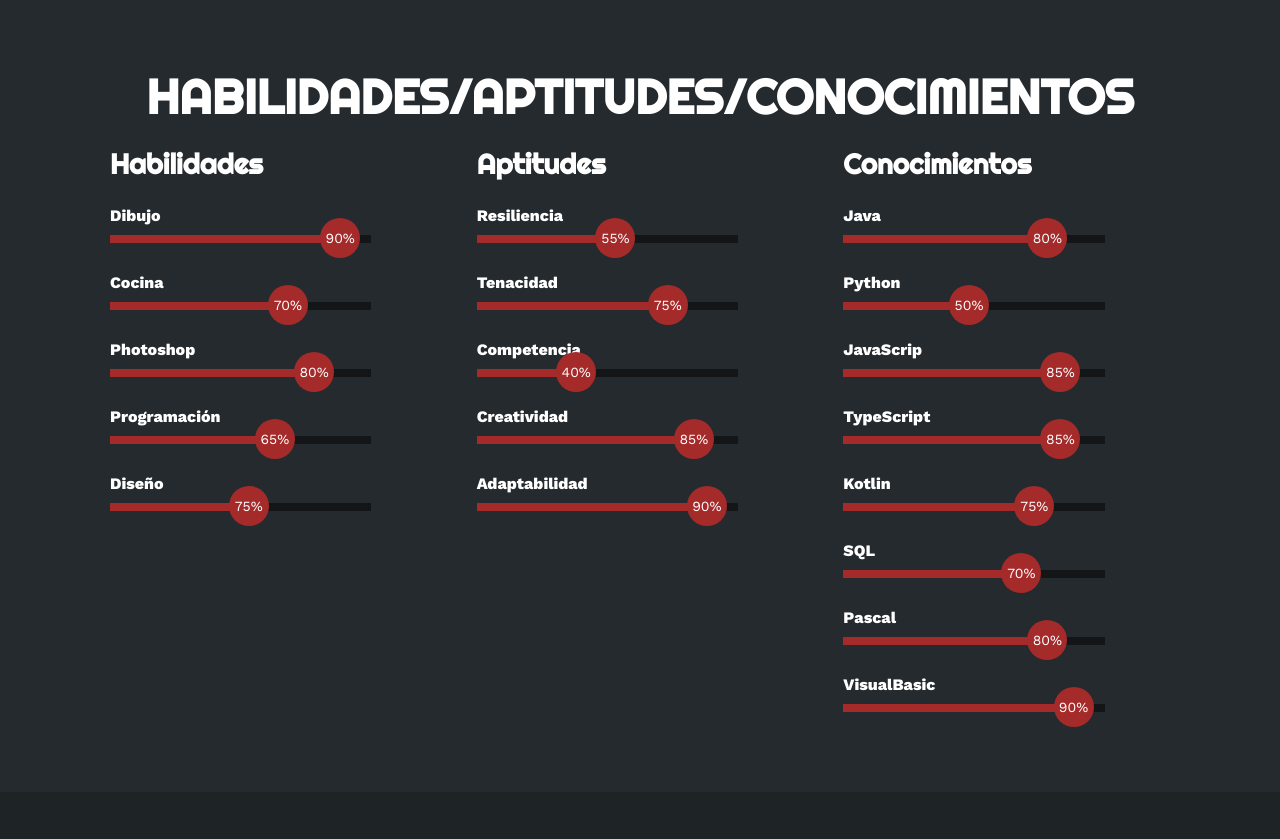
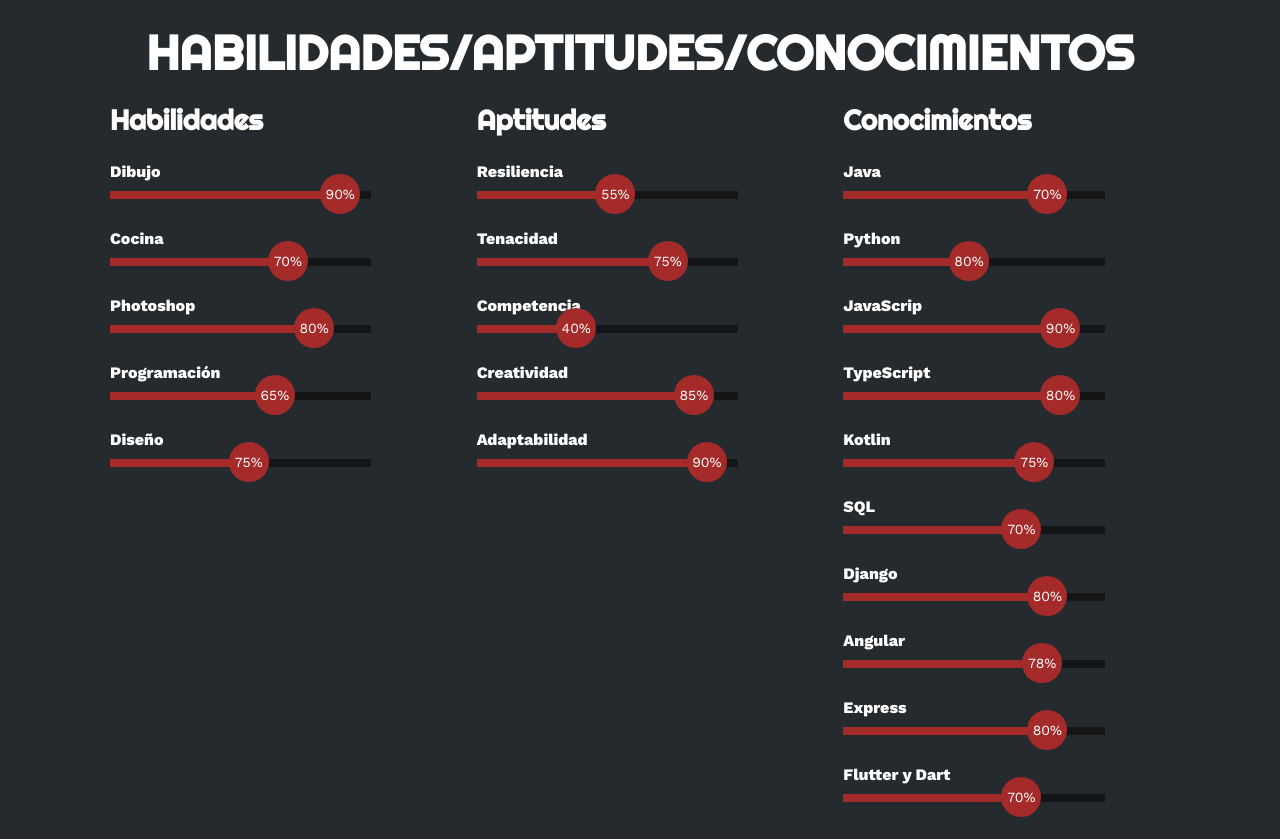
Before and after one commit to PedroDelgado1205/CV, a plain HTML site: page index.html in a window 1280 px wide. Shown: the part 1587-2426 px from the top of the page. Drawn offline with nearby package versions, Linux system fonts and the light colour scheme.

Commit message:
add skills

```diff
--- a/estilo.css
+++ b/estilo.css
@@ -423,22 +423,40 @@ html{
     100%{width: 70%;}
 }
 
-.skills .skill .Pascal{
+.skills .skill .Django{
     width: 0%;
-    animation: 2s Pascal forwards;
+    animation: 2s Django forwards;
 }
-@keyframes Pascal {
+@keyframes Django {
     0%{width: 0%;}
     100%{width: 80%;}
 }
 
-.skills .skill .VisualBasic{
+.skills .skill .Angular{
     width: 0%;
-    animation: 2s VisualBasic forwards;
+    animation: 2s Angular forwards;
 }
-@keyframes VisualBasic {
+@keyframes Angular {
     0%{width: 0%;}
-    100%{width: 90%;}
+    100%{width: 78%;}
+}
+
+.skills .skill .Express{
+    width: 0%;
+    animation: 2s Express forwards;
+}
+@keyframes Express {
+    0%{width: 0%;}
+    100%{width: 80%;}
+}
+
+.skills .skill .FlutterDart{
+    width: 0%;
+    animation: 2s FlutterDart forwards;
+}
+@keyframes FlutterDart {
+    0%{width: 0%;}
+    100%{width: 70%;}
 }
 /* SECCION CURRICULUM */
 
@@ -680,7 +698,7 @@ div img{
     top: 40%;
     background-color: #252A2E;
     padding: 20px;
-    max-swidth: 350px;
+    max-width: 350px;
     left: 50%;
     transform: translate(-50%, -50%);
 }
--- a/index.html
+++ b/index.html
@@ -38,7 +38,7 @@
                 <img src="img/hero.jpeg" alt="">
             </div>
             <h1>PEDRO DELGADO</h1>
-            <h2> Bachiller Técnico en servicios de informática  - Estudiante Desarrollo de software</h2>
+            <h2> Bachiller Técnico en servicios de informática  - Tecnólogo Superior En Desarrollo de Software</h2>
             <div class="redes">
                 <a href="#"><i class="fa-brands fa-facebook-f"></i></a>
                 <a href="#"><i class="fa-brands fa-twitter"></i></a>
@@ -55,9 +55,9 @@
             <h2>Sobre Mí</h2>
             <p>
                 <span>Hola, soy Pedro Delgado.</span>
-                <p>Bachiller técnico en servicios de informática en busca empleo, puesto que es de menester generar mis propios ingresos para iniciar mi vida financiera</p>
-                <p>Cuento con varias habilidades técnicas e informáticas que gane gracias a mi especialidad en el colegio.</p>
-                <p>Creativo, competitivo y responsable, puntual y detallista, aficionado a video juegos, la informática, el dibujo y la cocina. La nimiedad del presente es la falta de experiencia en ámbitos laborales por razones menoscabadas del ser bachiller.</p>
+                <p>Tecnólogo Superior En Desarrollo de Software y bachiller técnico en servicios de informática</p>
+                <p>Cuento con varias habilidades técnicas e informáticas que genere en torno a mi crecimiento académico y social.</p>
+                <p>Creativo, competitivo, responsable, puntual y detallista, aficionado a video juegos, la informática, el dibujo y la cocina.</p>
             </p>
             <div class="fila">
                 <!-- datos personales -->
@@ -116,8 +116,8 @@
                             <span>HISTORIA</span>
                         </div>
                         <div class="interes">
-                            <i class="fa-solid fa-car"></i>
-                            <span>AUTOS</span>
+                            <i class="fa-solid fa-people-group"></i>
+                            <span>SOCIAL</span>
                         </div>
                         <div class="interes">
                             <i class="fa-solid fa-person-walking"></i>
@@ -234,7 +234,7 @@
                         <span>Java</span>
                         <div class="barra-skill">
                             <div class="progreso">
-                                <span>80%</span>
+                                <span>70%</span>
                             </div>
                         </div>
                     </div>
@@ -242,7 +242,7 @@
                         <span>Python</span>
                         <div class="barra-skill">
                             <div class="progreso">
-                                <span>50%</span>
+                                <span>80%</span>
                             </div>
                         </div>
                     </div>
@@ -250,7 +250,7 @@
                         <span>JavaScrip</span>
                         <div class="barra-skill">
                             <div class="progreso">
-                                <span>85%</span>
+                                <span>90%</span>
                             </div>
                         </div>
                     </div>
@@ -258,7 +258,7 @@
                         <span>TypeScript</span>
                         <div class="barra-skill">
                             <div class="progreso">
-                                <span>85%</span>
+                                <span>80%</span>
                             </div>
                         </div>
                     </div>
@@ -279,7 +279,7 @@
                         </div>
                     </div>
                     <div class="skill">
-                        <span>Pascal</span>
+                        <span>Django</span>
                         <div class="barra-skill">
                             <div class="progreso">
                                 <span>80%</span>
@@ -287,10 +287,26 @@
                         </div>
                     </div>
                     <div class="skill">
-                        <span>VisualBasic</span>
+                        <span>Angular</span>
                         <div class="barra-skill">
                             <div class="progreso">
-                                <span>90%</span>
+                                <span>78%</span>
+                            </div>
+                        </div>
+                    </div>
+                    <div class="skill">
+                        <span>Express</span>
+                        <div class="barra-skill">
+                            <div class="progreso">
+                                <span>80%</span>
+                            </div>
+                        </div>
+                    </div>
+                    <div class="skill">
+                        <span>Flutter y Dart</span>
+                        <div class="barra-skill">
+                            <div class="progreso">
+                                <span>70%</span>
                             </div>
                         </div>
                     </div>
@@ -336,8 +352,8 @@
                     <div class="item izq">
                         <h4>Desarrollo de software</h4>
                         <span class="casa">Wissen</span>
-                        <span class="fecha">2022 - Actualmente</span>
-                        <p>Aun cursando...</p>
+                        <span class="fecha">2022 - 2024</span>
+                        <p> Título Tecnólogo Superior En Desarrollo de Software </p>
                         <div class="conectori">
                             <div class="circuloi"></div>
                         </div>
--- a/script.js
+++ b/script.js
@@ -40,8 +40,10 @@ function efectoHabilidades(){
         habilidades[13].classList.add("TypeScript");
         habilidades[14].classList.add("Kotlin");
         habilidades[15].classList.add("SQL");
-        habilidades[16].classList.add("Pascal");
-        habilidades[17].classList.add("VisualBasic");
+        habilidades[16].classList.add("Django");
+        habilidades[17].classList.add("Angular");
+        habilidades[18].classList.add("Express");
+        habilidades[19].classList.add("FlutterDart");
     }
 }
 
```
